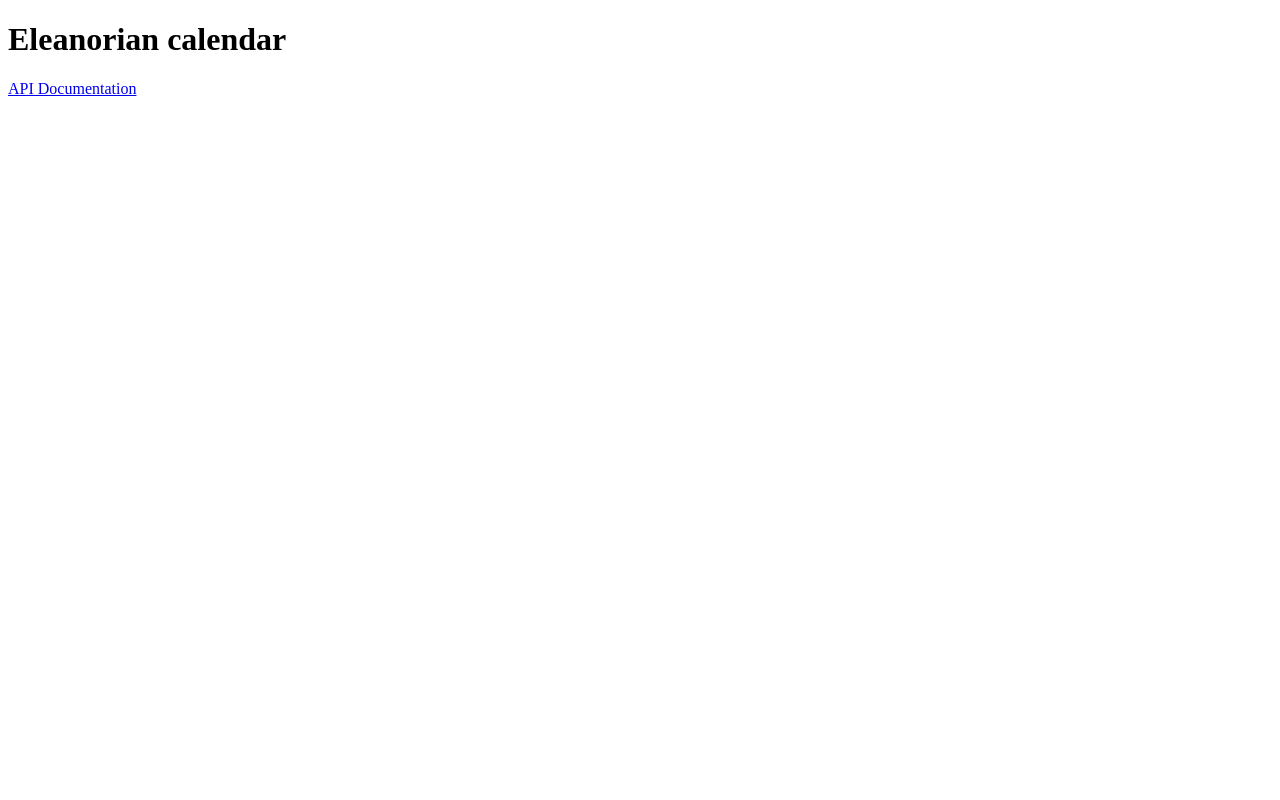
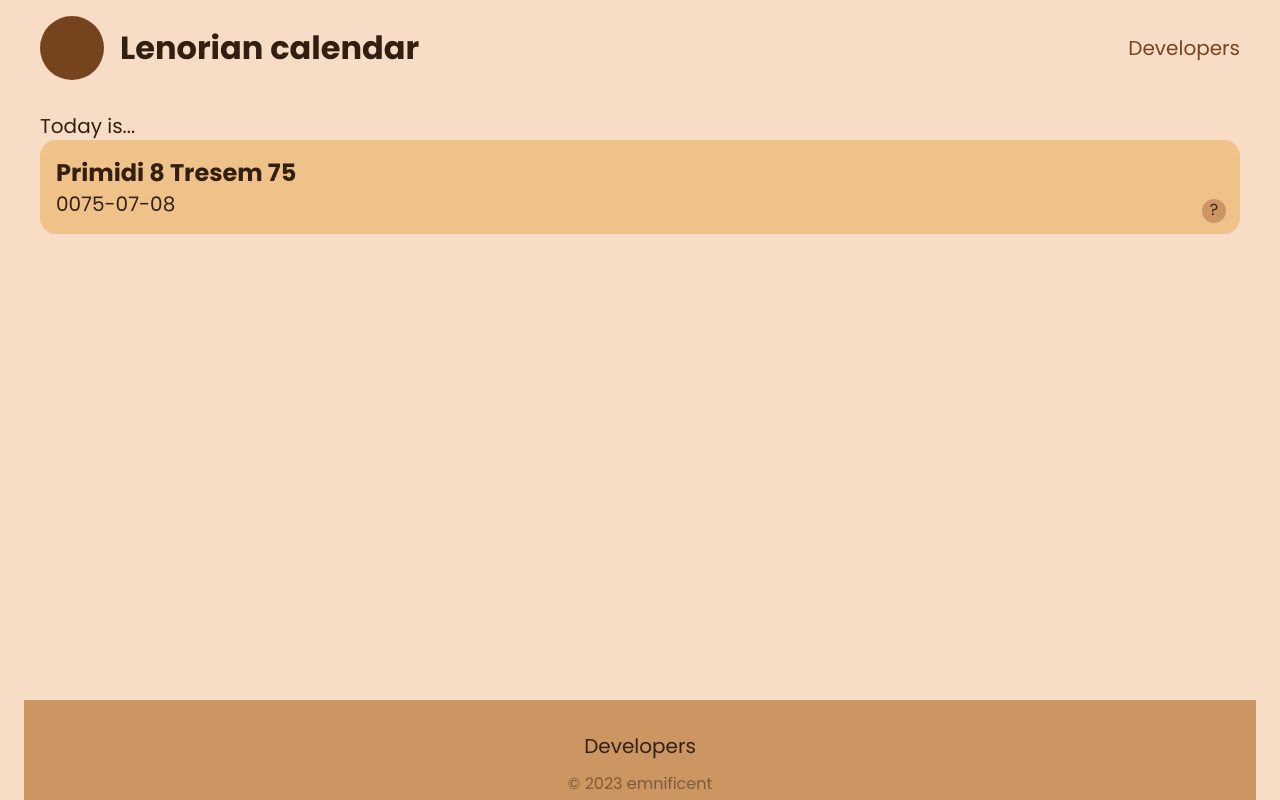
Before and after one commit to emnificent/lenorian, a SvelteKit app: page / in a window 1280 px wide. Built offline with nearby package versions, Linux system fonts and the light colour scheme.

Commit message:
feat: today's date on home page

```diff
--- a/package.json
+++ b/package.json
@@ -17,6 +17,7 @@
 		"eslint-plugin-svelte": "^2.30.0",
 		"prettier": "^2.8.0",
 		"prettier-plugin-svelte": "^2.10.1",
+		"sass": "^1.68.0",
 		"svelte": "^4.0.5",
 		"vite": "^4.4.2"
 	},
--- a/src/app.html
+++ b/src/app.html
@@ -2,8 +2,15 @@
 <html lang="en">
 	<head>
 		<meta charset="utf-8" />
+		<meta name="viewport" content="width=device-width" />
+		<title>Lenorian calendar</title>
+
+		<link rel="preconnect" href="https://fonts.googleapis.com">
+		<link rel="preconnect" href="https://fonts.gstatic.com" crossorigin>
+		<link href="https://fonts.googleapis.com/css2?family=Poppins:wght@200;400;700&display=swap" rel="stylesheet">
+
 		<link rel="icon" href="%sveltekit.assets%/favicon.png" />
-		<meta name="viewport" content="width=device-width" />
+
 		%sveltekit.head%
 	</head>
 	<body data-sveltekit-preload-data="hover">
--- /dev/null
+++ b/src/components/Footer.svelte
@@ -0,0 +1,46 @@
+<script>
+  const year = new Date().getFullYear();
+</script>
+
+<footer>
+  <nav>
+    <a href="/api">Developers</a>
+  </nav>
+  <p> © {year} <a href="https://dev.emnificent.com" target="_blank">emnificent</a></p>
+</footer>
+
+<style lang="scss">
+  p {
+    font-size: calc(var(--fs-text--small) * 1rem);
+    line-height: 1;
+    text-align: center;
+    opacity: 0.5;
+  }
+
+  a {
+    text-decoration: none;
+    color: var(--c-dark);
+  }
+
+  footer {
+    padding-block: 2rem 0.5rem;
+    display: flex;
+    flex-direction: column;
+    align-items: center;
+    gap: 1rem;
+    background-color: var(--c-secondary);
+
+    /* make the footer color fill the page horizontally */
+    padding-inline: 1rem;
+    margin-inline: -1rem;
+
+    /* everything below puts the footer where it belongs */
+    margin-top: auto;
+  }
+
+  :global(body) {
+    min-height: 100vh;
+    display: flex;
+    flex-direction: column;
+  }
+</style>
--- /dev/null
+++ b/src/components/Header.svelte
@@ -0,0 +1,44 @@
+<header>
+  <div class="home">
+    <a href="/"><span class="temporary"></span></a>
+    <h1>Lenorian calendar</h1>
+  </div>
+  <a href="/api" class="developers">Developers</a>
+</header>
+
+<style lang="scss">
+  header {
+    display: flex;
+    justify-content: space-between;
+    align-items: center;
+    margin-top: 1rem;
+
+    & .home {
+      display: flex;
+      gap: 1rem;
+      align-items: center;
+    }
+
+    & .temporary {
+      display: block;
+      width: 4rem;
+      aspect-ratio: 1/1;
+      background-color: var(--c-tertiary);
+      border-radius: 50%;
+    }
+
+    & h1 {
+      font-size: calc(var(--fs-title) * 1rem);
+      font-weight: var(--fw--bold);
+      line-height: 1;
+    }
+
+    & .developers {
+      display: none;
+
+      @media screen and (width >= 768px) {
+        display: unset;
+      }
+    }
+  }
+</style>
--- /dev/null
+++ b/src/components/Today.svelte
@@ -0,0 +1,69 @@
+<script>
+	import { onMount } from "svelte";
+  import { slide } from "svelte/transition";
+
+  let today;
+  onMount(async () => {
+    const response = await fetch('/api/convert');
+    today = await response.json();
+  });
+
+  let help = false;
+</script>
+
+<article>
+  <h2>{today?.body.fullDate}</h2>
+  { #if help }
+    <p class="help" transition:slide>weekDay day month year</p>
+  { /if }
+  <p>{today?.body.shortDate}</p>
+  { #if help }
+    <p class="help" transition:slide>YYYY-MM-DD</p>
+  { /if }
+  <span class="help__marker"><input type="checkbox" bind:checked={help} id="test"/></span>
+</article>
+
+<style lang="scss">
+  article {
+    background-color: var(--c-primary);
+    padding: 1rem;
+    border-radius: 1rem;
+    position: relative;
+
+    & h2 {
+      font-size: calc(var(--fs-title--small) * 1rem);
+      font-weight: var(--fw--bold);
+    }
+  }
+
+  .help__marker {
+    position: absolute;
+    display: flex;
+    bottom: 1.125rem;
+    right: 1.125rem;
+    pointer-events: none;
+
+    & input {
+      pointer-events: auto;
+    }
+
+    &::after {
+      content: "?";
+      display: block;
+      position: absolute;
+      right: -0.25rem;
+      top: -0.25rem;
+      text-align: center;
+      height: 1.5rem;
+      aspect-ratio: 1/1;
+      border-radius: 50%;
+      background-color:var(--c-secondary);
+      color: var(--c-dark);
+      font-size: calc(var(--fs-text--small) * 1rem);
+    }
+  }
+
+  .help {
+    font-size: 0.75rem;
+  }
+</style>
--- /dev/null
+++ b/src/routes/+layout.svelte
@@ -0,0 +1,13 @@
+<script>
+  import '../styles/reset.scss';
+  import '../styles/global.scss';
+
+  import Header from '../components/Header.svelte';
+	import Footer from '../components/Footer.svelte';
+</script>
+
+<Header />
+
+<slot />
+
+<Footer />
--- a/src/routes/+page.svelte
+++ b/src/routes/+page.svelte
@@ -1,2 +1,14 @@
-<h1>Eleanorian calendar</h1>
-<a href="/api">API Documentation</a>
+<script>
+	import Today from "../components/Today.svelte";
+</script>
+
+<main>
+  <p>Today is...</p>
+  <Today />
+</main>
+
+<style>
+  main {
+    margin-top: 2rem;
+  }
+</style>
--- a/src/routes/api/+page.svelte
+++ b/src/routes/api/+page.svelte
@@ -5,6 +5,7 @@
 <h3>optional parameter</h3>
 <p>gdate — convert specific Gregorian date (YYYY-MM-DD), otherwise uses today (UTC)</p>
 <h2>/calendar</h2>
+<p>/!\ not working yet</p>
 <p>generate calendar for the Eleanorian year</p>
 <p>return JSON</p>
 <h3>optional parameter</h3>
--- /dev/null
+++ b/src/styles/global.scss
@@ -0,0 +1,62 @@
+// project-specific global variables and styles
+
+// variables
+:root {
+	// colors
+	--c-light: hsl(29, 76%, 87%);
+	--c-primary: hsl(33, 76%, 74%);
+	--c-secondary: hsl(30, 50%, 59%);
+	--c-tertiary: hsl(26, 58%, 29%);
+	--c-dark: hsl(26, 50%, 13%);
+
+	// breakpoints (mobile-first) (px)
+	// calc(var(--bp) * 1px)
+	--bp-tablet: 768;
+	--bp-desktop--small: 992;
+	--bp-desktop: 1200;
+	--bp-desktop--large: 1440;
+
+	// font sizes (rem)
+	// calc(var(--fs) * 1rem)
+	--fs-text: 1.25;
+	--fs-text--small: 1;
+	--fs-title: 2;
+	--fs-title--small: 1.5;
+
+	// font weights
+	--fw: 400;
+	--fw--bold: 700;
+	--fw--light: 200;
+
+	background-color: var(--c-light);
+	color: var(--c-dark);
+	font-family: 'Poppins', sans-serif;
+	line-height: 1.4;
+}
+
+body {
+  font-size: calc(var(--fs-text) * 1rem);
+  max-width: calc(var(--bp-desktop) * 1px);
+  margin-inline: auto;
+  padding-inline: 1rem;
+
+  @media screen and (width >= 768px) {
+    padding-inline: 1.5rem;
+  }
+}
+
+a {
+	color: var(--c-tertiary);
+	text-decoration-color: transparent;
+
+  &:hover,
+  &:focus {
+		text-decoration-color: var(--c-tertiary);
+	}
+
+	&:focus-visible {
+		outline-offset: 0.25rem;
+    outline: var(--c-tertiary) 2px solid;
+    border-radius: 0.25rem;
+	}
+}
--- /dev/null
+++ b/src/styles/reset.scss
@@ -0,0 +1,63 @@
+// CSS RESET
+
+* {
+  // remove default spacing
+  margin: 0;
+  padding: 0;
+
+  // force styling of font through styling
+  font: inherit;
+
+  // make sizing simpler
+  &::before,
+  &::after {
+    box-sizing: border-box;
+  }
+}
+
+// dark mode user-agent-styles
+html {
+  color-scheme: light dark;
+}
+
+// min body height
+body {
+  min-height: 100vh;
+}
+
+// responsive images/videos
+img,
+picture,
+svg,
+video {
+  display: block;
+  max-width: 100%;
+}
+
+// remove list style from menu elements
+menu {
+  list-style: none;
+
+  // remove underline from links in menus
+  a {
+    text-decoration: none;
+  }
+}
+
+// fix fieldset width bug
+fieldset {
+  min-width: auto;
+}
+
+// skip to the end of animations and kill them
+@media (prefers-reduced-motion: reduce) {
+  *, ::before, ::after {
+    animation-delay: -1ms !important;
+    animation-duration: 1ms !important;
+    animation-iteration-count: 1 !important;
+    background-attachment: initial !important;
+    scroll-behavior: auto !important;
+    transition-delay: 0s !important;
+    transition-duration: 0s !important;
+  }
+}
```
Also changed, not shown: 1 other file (tests, documents, lock files or other folders).
